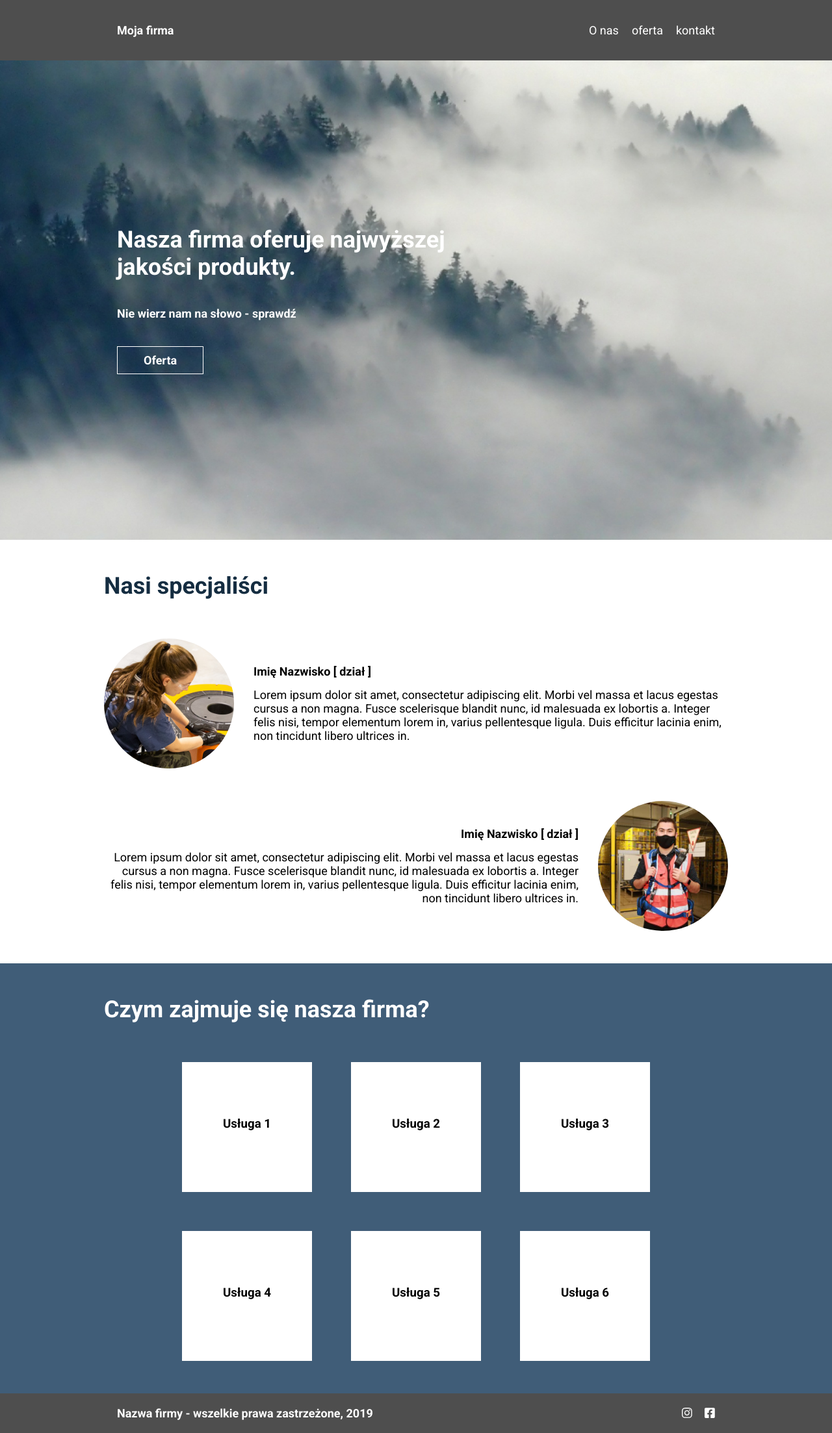
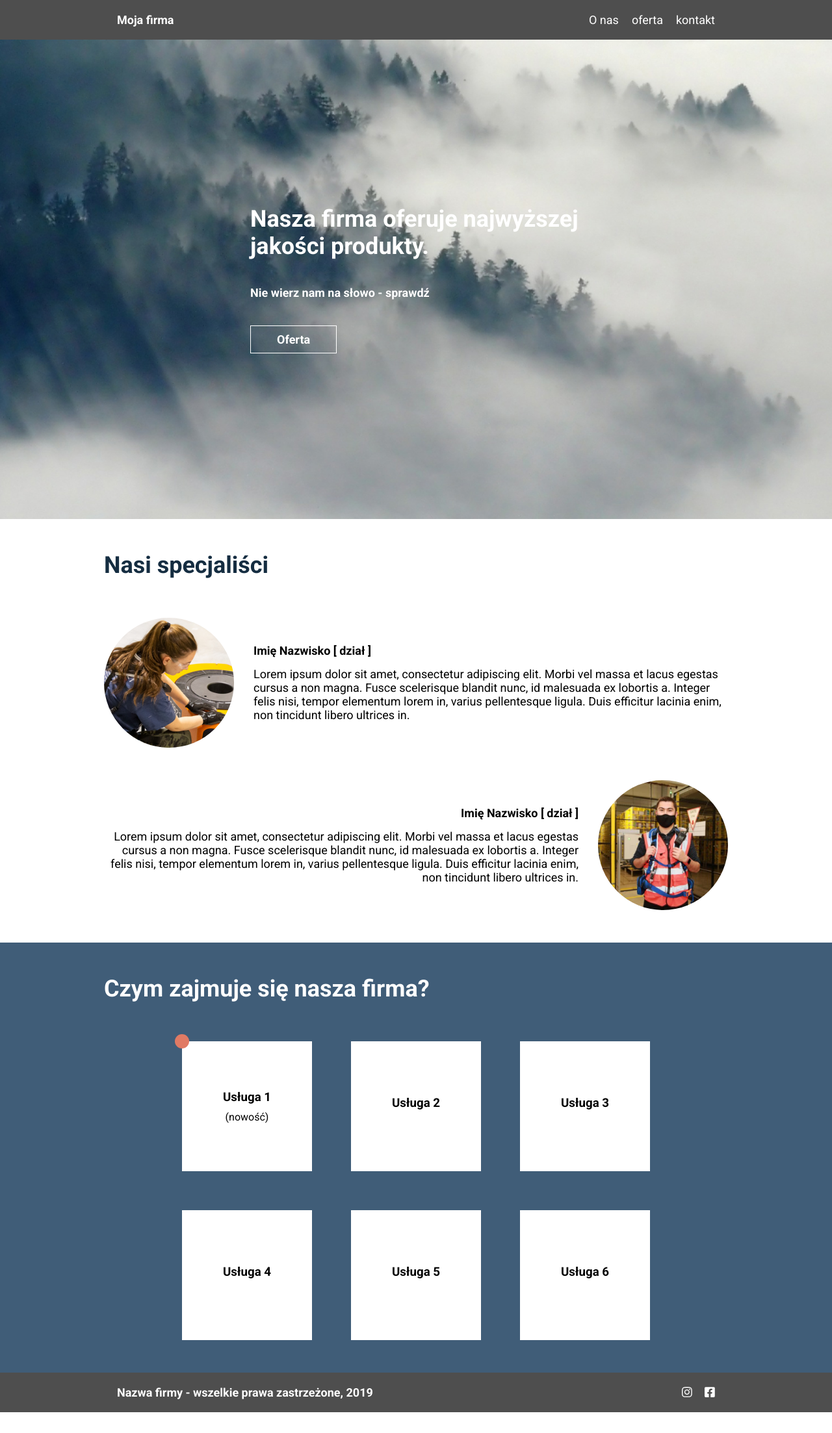
Before and after one commit to kava89andriy/progect-html-css-1, a plain HTML site: page index.html in a window 1280 px wide. Shown: the whole page at 65% size. After the commit the page ends 2174 px from the top, so only its background shows below. Drawn offline with Linux system fonts and the light colour scheme.

Commit message:
chage div and class

```diff
--- a/index.html
+++ b/index.html
@@ -22,8 +22,7 @@
   </head>
   <body>
     <nav class="navigation">
-      <div class="container">
-        <div class="navigation-wraper">
+      <div class="container navigation-wraper">
         <div class="logo">Moja firma</div>
         <div class="mobile-toggle">
           <i class="fas fa-bars"></i>
@@ -40,14 +39,13 @@
           </li>
         </ul>
       </div>
-      </div>
     </nav>
     <div class="hero-baner">
       <div class="container">
         <div class="hero-banner-content">
           <h1>Nasza firma oferuje najwyższej jakości produkty.</h1>
           <p>Nie wierz nam na słowo - sprawdź</p>
-          <a href="#">Oferta</a>
+          <a href="#services">Oferta</a>
         </div>
       </div>
     </div>
@@ -97,37 +95,30 @@
           </div>
           <div class="offer-item">
             <h3>Usługa 2</h3>
-            <span>(nowość)</span>
           </div>
           <div class="offer-item">
             <h3>Usługa 3</h3>
-            <span>(nowość)</span>
           </div>
           <div class="offer-item">
             <h3>Usługa 4</h3>
-            <span>(nowość)</span>
           </div>
           <div class="offer-item">
             <h3>Usługa 5</h3>
-            <span>(nowość)</span>
           </div>
           <div class="offer-item">
             <h3>Usługa 6</h3>
-            <span>(nowość)</span>
           </div>
         </div>
       </div>
     </section>
     <footer class="footer">
-      <div class="container">
-        <div class="footer-wrapper">
+      <div class="footer-wrapper container">
         <div class="footer-text">
           Nazwa firmy - wszelkie prawa zastrzeżone, 2019
         </div>
         <div class="social">
           <a href="#"><i class="fab fa-instagram"></i></a>
           <a href="#"><i class="fab fa-facebook-square"></i></a>
-          </div>
         </div>
       </div>
     </footer>
--- a/style.css
+++ b/style.css
@@ -1,11 +1,20 @@
+*,
+*::before,
+*::after {
+  padding: 0;
+  margin: 0;
+  box-sizing: inherit;
+}
+html {
+  scroll-behavior: smooth;
+  box-sizing: border-box;
+}
 html,
 body {
-  padding: 0;
-  margin: 0;
   font-family: "Roboto", sans-serif;
 }
 .container {
-  width: 960px;
+  max-width: 960px;
   margin: 0 auto;
 }
 .navigation {
@@ -94,6 +103,7 @@ ul {
 }
 .specialists {
   padding: 50px 20px;
+  scroll-behavior: smooth;
 }
 .section-title h2 {
   margin: 0 0 60px 0;
@@ -175,16 +185,14 @@ ul {
 .offer-item h3 {
   margin: 0 0 10px 0;
 }
-.offer-item span {
-  display: none;
-}
+
 .offer-item:hover {
   transform: scale(1.05);
 }
 .offer-item:hover span {
   display: block;
 }
-.offer-item:hover::before {
+.offer-item:first-child::before {
   content: "";
   display: block;
   width: 22px;
@@ -216,7 +224,7 @@ ul {
   color: #fff;
 }
 
-@media all and (max-width: 768px) {
+@media screen and (max-width: 768px) {
   .container {
     width: 100%;
     padding: 0 20px;
@@ -261,5 +269,6 @@ ul {
   }
   .footer-text {
     margin-bottom: 15px;
+    text-align: center;
   }
 }
```
Lines whose indentation alone changed are shown as unchanged.
